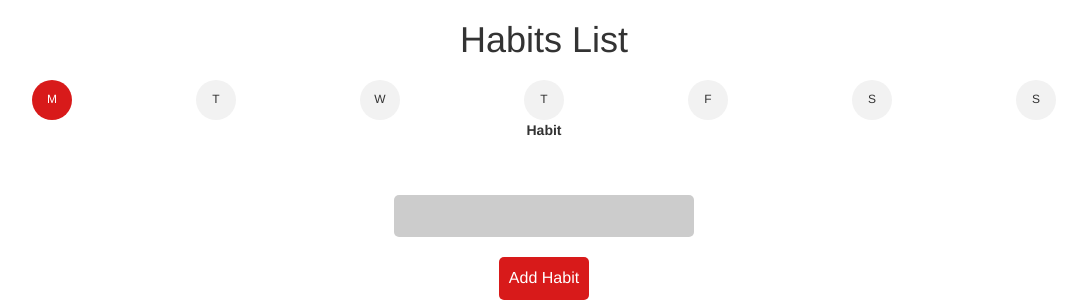
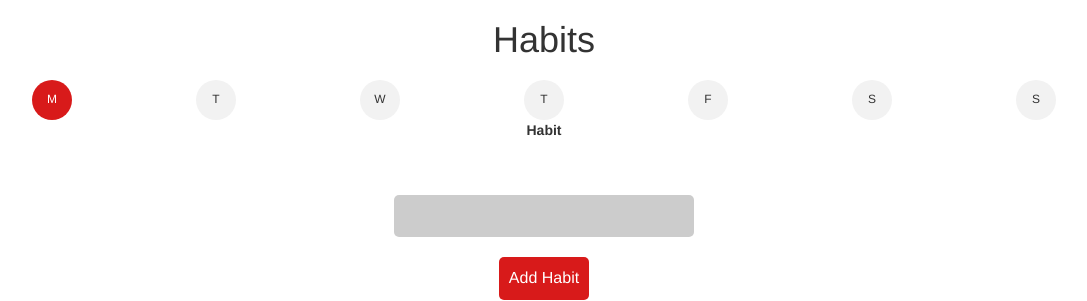
Before and after one commit to BabenkoAlina/PROfile, a Flask app: page /habits in a window 1280 px wide. Shown: the part 72-373 px from the top of the page, without its empty margins (96-1183 px from the left). Run offline with Flask 2, Linux system fonts and the light colour scheme; the visitor is signed in with stand-in values (Sample User, id 1); some libraries are stand-ins or nearby versions.

Commit message:
Fixed style and bug.

```diff
--- a/main.py
+++ b/main.py
@@ -223,7 +223,7 @@ def progress():
     df = df[df.user_id == session['localId']]
     df = df[['date', 'km' ,'emotion', 'action']]
     if not df.empty:
-        df.date = np.vectorize(datetime.datetime.date.fromisoformat)(df.date)
+        df.date = np.vectorize(datetime.date.fromisoformat)(df.date)
     days = len(set(df.date))
     today = datetime.date.today()
     last_month_df = df[df.date > today - datetime.timedelta(30)]
--- a/templates/habits.html
+++ b/templates/habits.html
@@ -1,7 +1,7 @@
 <!DOCTYPE html>
 <html>
 <head>
-  <title>Habits List</title>
+  <title>Habits</title>
   <link rel="stylesheet" type="text/css" href="../static/habits.css">
   <script src="https://code.jquery.com/jquery-3.6.4.js"></script>
   <meta name="viewport" content="width=device-width, initial-scale=1">
@@ -34,7 +34,7 @@
       </div>
     </div>
   </nav>
-  <h1>Habits List</h1>
+  <h1>Habits</h1>
   <p><span id="current-date"></span></p>
   <div class="button-container">
     <button class="day-button {{ 'active' if datetime.today().weekday() == 0 else '' }}">M</button>
```
